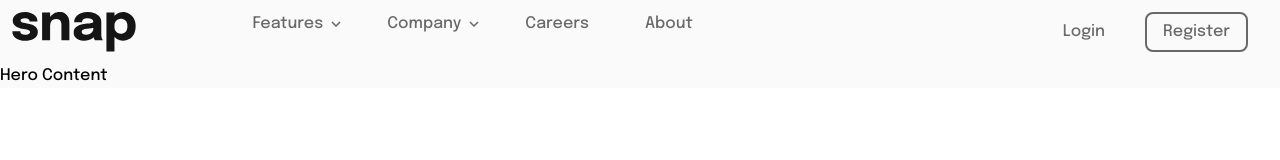
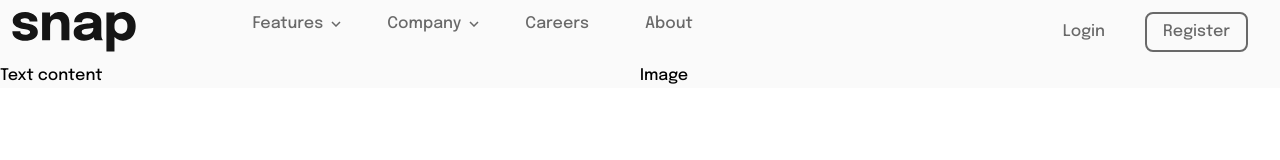
Before and after one commit to Jengas2015/fem-react-01, a React (Vite) app: page / in a window 1280 px wide. Shown: the top 160 px of the page. Built offline with nearby package versions, Linux system fonts and the light colour scheme.

Commit message:
1/13/23
prepared hero grid layout.

```diff
--- a/src/components/Hero.jsx
+++ b/src/components/Hero.jsx
@@ -1,9 +1,14 @@
 import React from 'react'
 
-function Hero () {
+function Hero() {
     return (
-        <div className=''>
-        <h1>Hero Content</h1>
+        <div className='grid grid-cols-2'>
+            <div>
+                <h1>Text content</h1>
+            </div>
+            <div>
+                <h2>Image</h2>
+            </div>
         </div>
     )
 }
```
